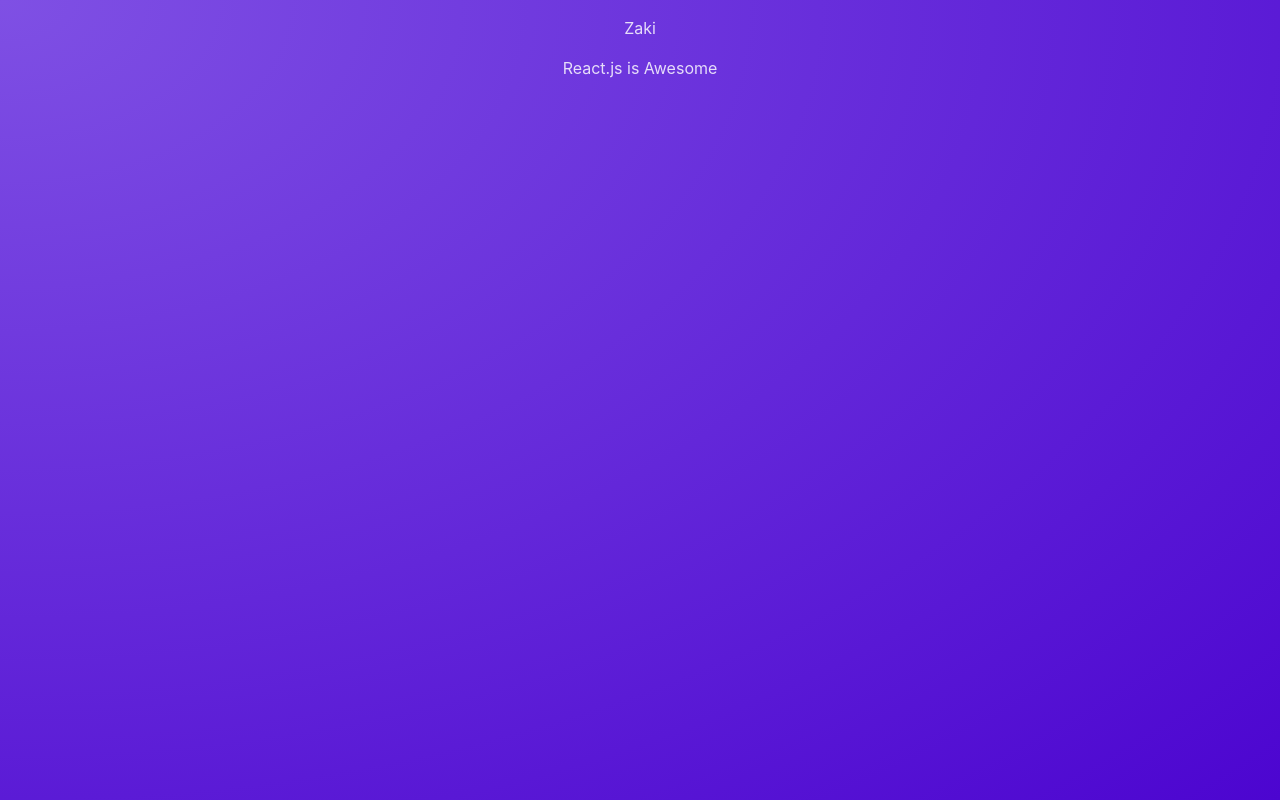
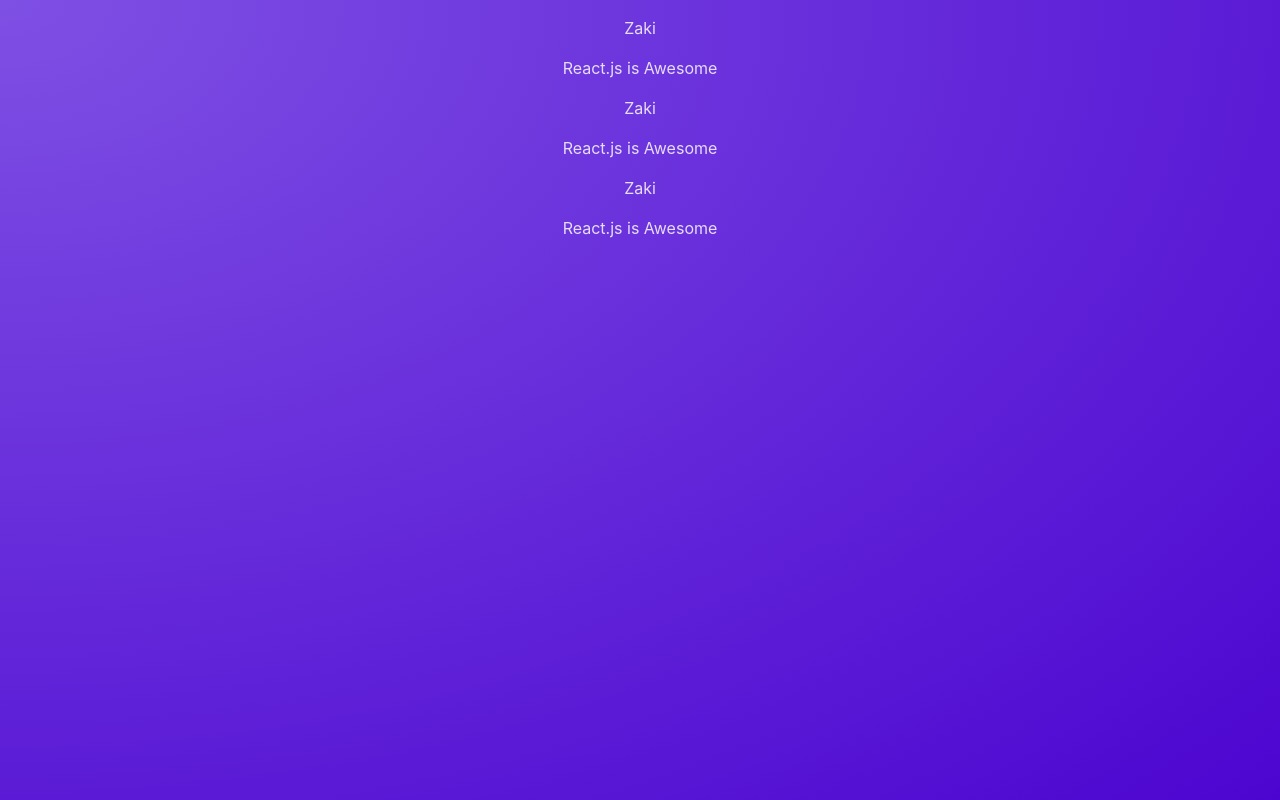
Before and after one commit to Zaki2409/React-app-demo, a React (Vite) app: page / in a window 1280 px wide. Built offline with nearby package versions, Linux system fonts and the light colour scheme.

Commit message:
Reusing Components

```diff
--- a/src/App.jsx
+++ b/src/App.jsx
@@ -1,7 +1,21 @@
 import Post from './components/Post'
 
 function App() {
-  return <Post />
+  return (
+    <main>
+      <Post />
+      <Post />
+      <Post />
+
+    </main>
+
+    // or
+    // <>
+    //   <Post />
+    //   <Post />
+    //   <Post />
+
+    // </>
+  );
 }
-
 export default App;
```
